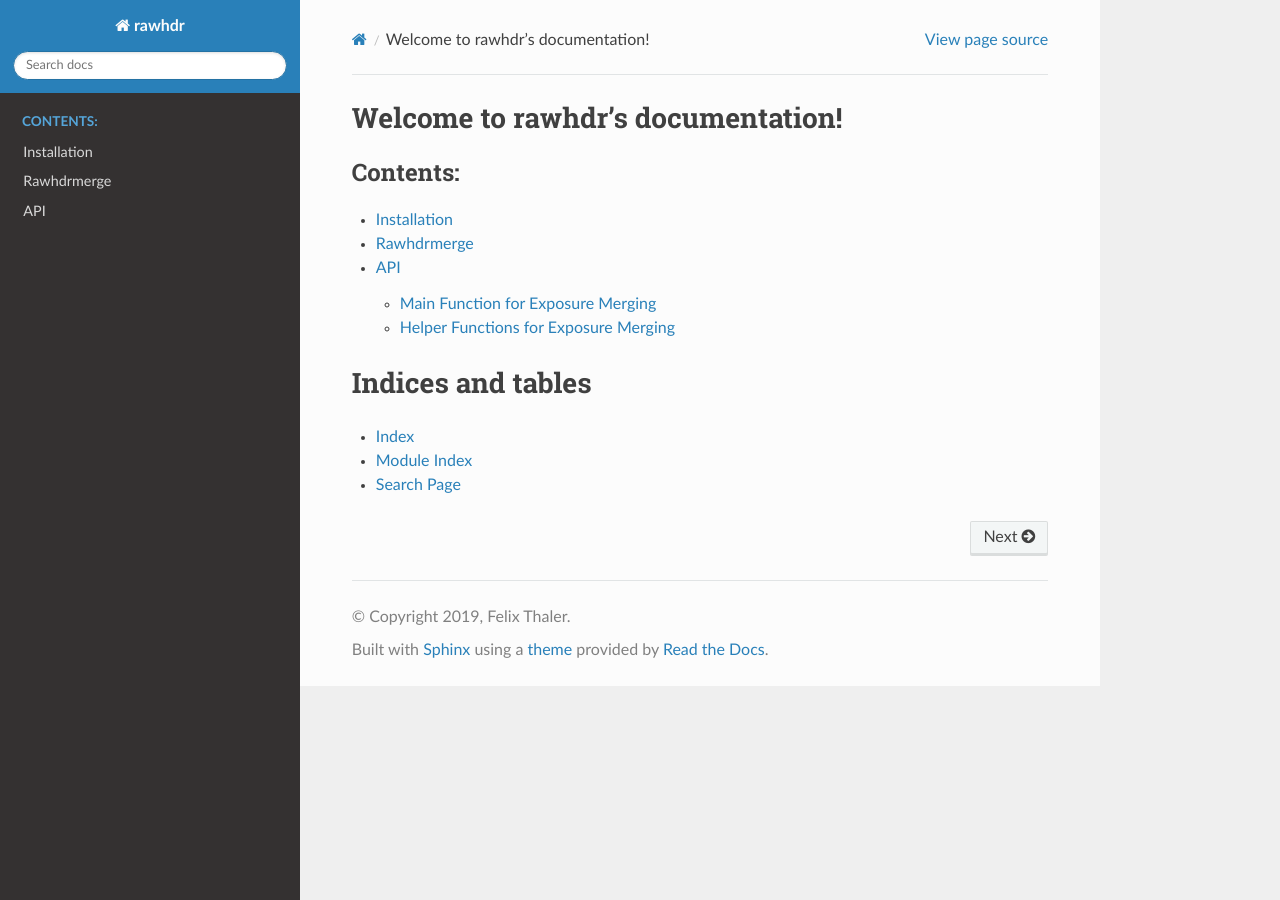
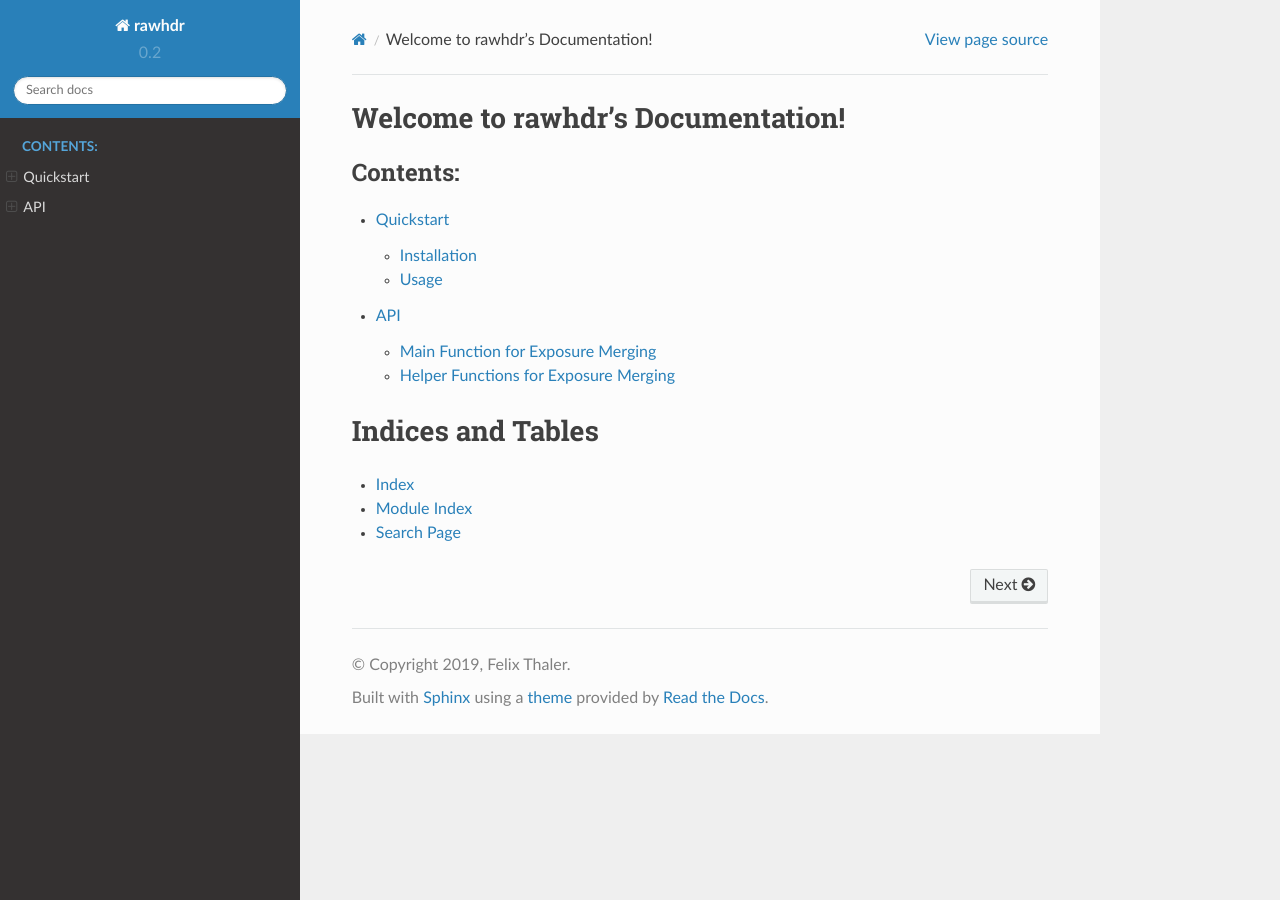
Before and after one commit to fthaler/rawhdr, a Sphinx documentation site: the page built from docs/index.rst, in a window 1280 px wide. Built offline with Sphinx 7.4.7 and the Read the Docs theme 2.0.0, drawn with Linux system fonts in a browser that asks for light colours.

Commit message:
Updated documentation, version 0.2.1

```diff
--- a/docs/conf.py
+++ b/docs/conf.py
@@ -31,6 +31,11 @@ if match:
     release = match.group(1)
 else:
     raise RuntimeError('Unable to find version string')
+match = re.search('[0-9]+\.[0-9]+', release)
+if match:
+    version = match.group()
+else:
+    raise RuntimeError('Unable to parse version number')
 
 # -- General configuration ---------------------------------------------------
 
@@ -53,6 +58,7 @@ exclude_patterns = ['_build', 'Thumbs.db', '.DS_Store']
 # a list of builtin themes.
 #
 html_theme = 'sphinx_rtd_theme'
+html_theme_options = {'collapse_navigation': False, 'display_version': True}
 
 # Add any paths that contain custom static files (such as style sheets) here,
 # relative to this directory. They are copied after the builtin static files,
--- a/docs/index.rst
+++ b/docs/index.rst
@@ -3,20 +3,19 @@
    You can adapt this file completely to your liking, but it should at least
    contain the root `toctree` directive.
 
-Welcome to rawhdr's documentation!
+Welcome to rawhdr's Documentation!
 ==================================
 
 .. toctree::
    :maxdepth: 2
    :caption: Contents:
 
-   installation
-   rawhdrmerge
-   api
+   usage/quickstart
+   usage/api
 
 
 
-Indices and tables
+Indices and Tables
 ==================
 
 * :ref:`genindex`
--- a/docs/rawhdrmerge.rst
+++ /dev/null
@@ -1,4 +0,0 @@
-Rawhdrmerge
------------
-
-`rawhdrmerge` is the main script installed by rawhdr.
--- a/rawhdr/__init__.py
+++ b/rawhdr/__init__.py
@@ -3,7 +3,7 @@
 
 import numpy as np
 
-__version__ = '0.2.0'
+__version__ = '0.2.1'
 
 
 def compute_scaling(image, base_image, *, mask_width=None, target_gamma=None):
```
Also changed, not shown: docs/installation.rst (deleted, +0 -8 lines), docs/usage/api.rst (renamed from docs/api.rst, +5 -3 lines), docs/usage/quickstart.rst (added, +28 -0 lines).
